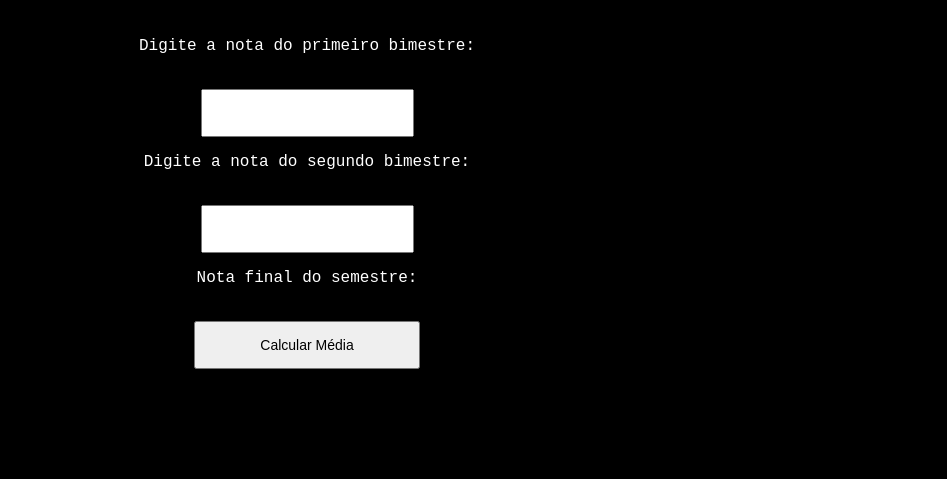
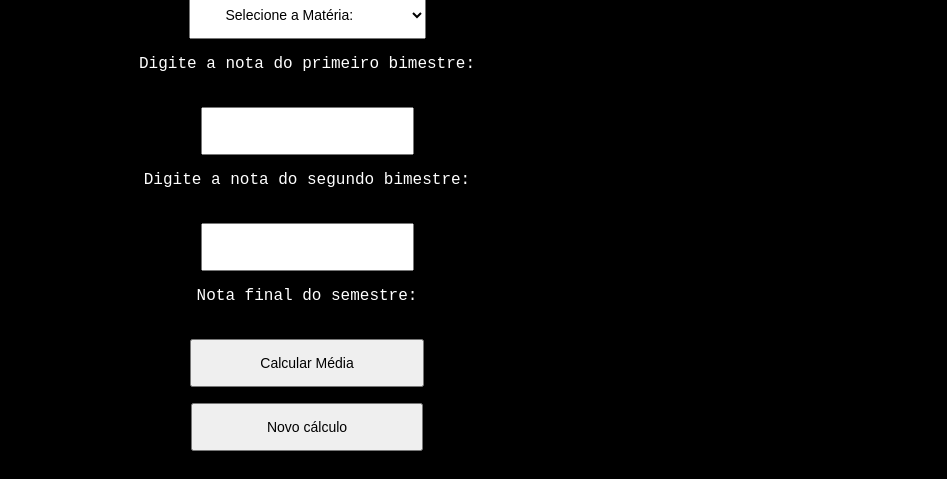
Before and after one commit to mi2507/media, a plain HTML site: page index.html in a window 1280 px wide. Shown: the part 552-1031 px from the top of the page, without its empty margins (333-1280 px from the left). Before the commit the page ends 965 px from the top, so only its background shows below. Drawn offline with Linux system fonts and the light colour scheme.

Commit message:
versão com botão de reload e select

```diff
--- a/index.html
+++ b/index.html
@@ -8,10 +8,8 @@
         <link rel="stylesheet" href="./style.css">
         <title>Imersão Dev Alura</title>
     </head>
-
     <body>
         <div class="container">
-
             <h1 class="page-title">
                 Calculadora de média</h1>
             <p class="page-subtitle">
@@ -21,9 +19,19 @@
             <a href="https://alura.com.br/" target="_blank">
                 <img src="https://www.alura.com.br/assets/img/home/alura-logo.svg" alt="" class="alura-logo">
             </a>
+            <div class="page-custom-select">
+                <select class="page-select">
+                    <option value="0">Selecione a Matéria:</option>
+                    <option value="1">Lógica de Programação</option>
+                    <option value="2">Engenharia de Software</option>
+                    <option value="3">Banco de Dados</option>
+                    <option value="4">IOT</option>
+                    <option value="5">Automação de Testes</option>
+                </select>
+            </div>
             <div class="page-notes">
                 <p>Digite a nota do primeiro bimestre:</p>
-                <label class="page-value">Valor</label>
+                <label class="page-value" id="teste">Valor</label>
                 <input class="page-input" type="text" maxlength="2" id="valorUm">
                 <p>Digite a nota do segundo bimestre:</p>
                 <label class="page-value">Valor</label>
@@ -34,8 +42,8 @@
                 <p id="aprovado"></p>
                 <p id="reprovado"></p>
             </div>
+            <button class="page-novo-calculo" onClick="window.location.reload();">Novo cálculo</button>
         </div>
     </body>
     <script src="./index.js"></script>
-
     </html>
--- a/index.js
+++ b/index.js
@@ -3,7 +3,7 @@ function media() {
     var notaDois = parseFloat(document.getElementById("valorDois").value);
     var media = (notaUm + notaDois) / 2;
     if (media >= 6) {
-        return document.getElementById("aprovado").innerHTML = (media) + " Aluno aprovado!";
+        return document.getElementById("aprovado").innerHTML = (media) + " Aluno aprovado nesta matéria!";
     } else (media < 6)
-    return document.getElementById("reprovado").innerHTML = (media) + " Aluno reprovado!";
+    return document.getElementById("reprovado").innerHTML = (media) + " Aluno reprovado nesta matéria!";
 }
--- a/style.css
+++ b/style.css
@@ -21,9 +21,17 @@ body {
   color: #ffffff;
   margin-top: 5px;
 }
+.page-custom-select{
+  margin-top: 42px;
+}
+
+.page-select {
+  padding: 14px 32px;
+  font-size: 14px;
+}
 
 .page-logo {
-  width: 400px;
+  width: 360px;
   margin-top: 20px;
 }
 
@@ -34,9 +42,6 @@ body {
   right: 10px;
 }
 
-.page-notes {
-  margin-top: 48px;
-}
 .page-notes > p {
   color: #fff;
   text-align: center;
@@ -52,7 +57,11 @@ body {
 }
 
 .page-calc {
-  padding: 14px 64px;
+  padding: 14px 68px;
+  font-size: 14px;
+}
+.page-novo-calculo{
+  padding: 14px 74px;
   font-size: 14px;
 }
 
@@ -68,6 +77,6 @@ body {
 
 @media (max-width: 580px) {
   .page-logo {
-    width: 250px;
+    width: 220px;
   }
 }
```
